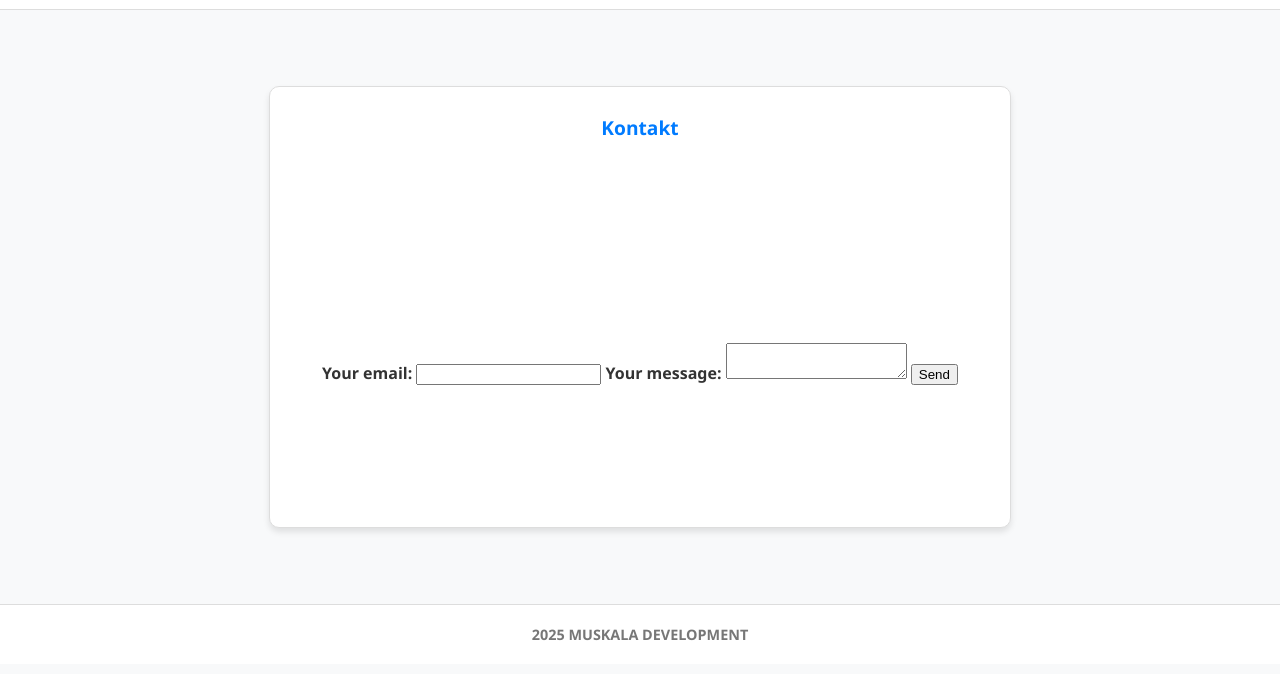
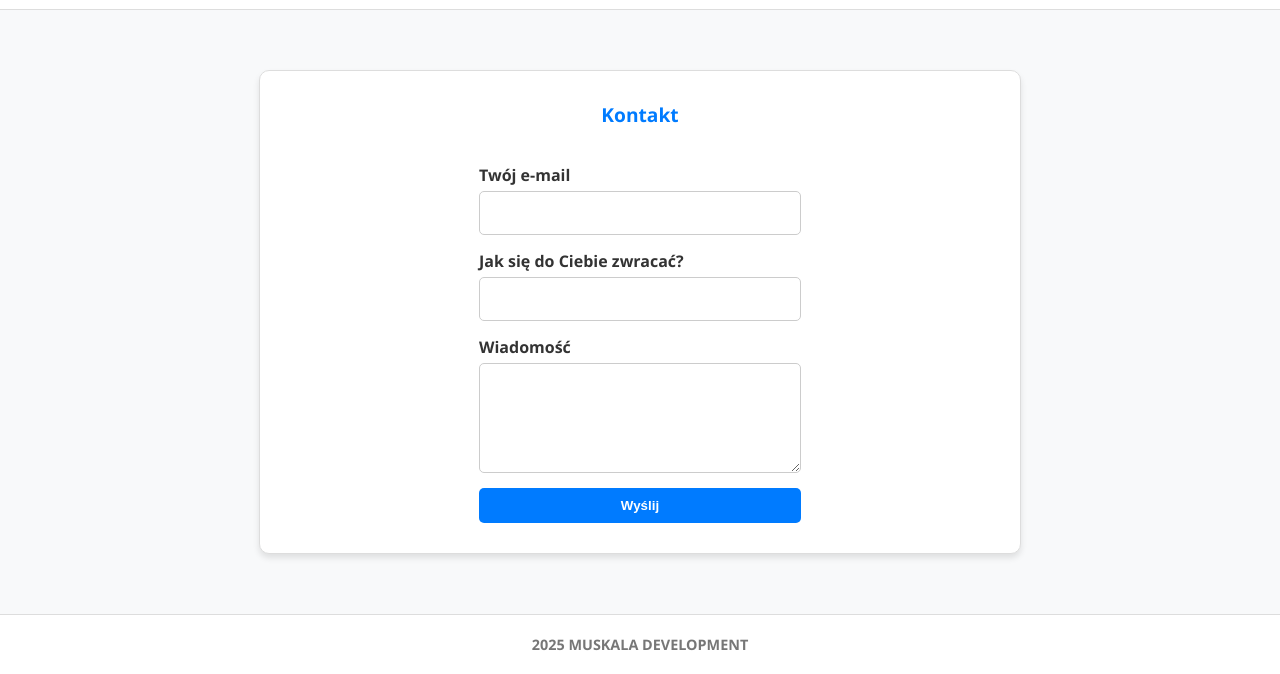
Before and after one commit to BAR7US/MuskalaDev-Home, a plain HTML site: page kontkat.html in a window 1280 px wide. Shown: the part 136-810 px from the top of the page. Drawn offline with Linux system fonts and the light colour scheme.

Commit message:
Final Site

```diff
--- a/css/kontakt.css
+++ b/css/kontakt.css
@@ -26,9 +26,9 @@ html, body {
   margin-right: 60px;
   box-shadow: rgba(0, 0, 0, 0.24) 0px 3px 8px;
 }
-  header img:hover{
+
+header img:hover {
   box-shadow: rgba(0, 0, 0, 0.24) 0px 3px 20px;
-
 }
 
 header h1 {
@@ -44,15 +44,14 @@ html, body {
   padding: 60px 20px;
 }
 
-
 .card {
   background-color: #fff;
   border: 1px solid #ddd;
   border-radius: 10px;
   box-shadow: 0 4px 6px rgba(0,0,0,0.1);
   width: 700px;
-    height: 400px;
-    padding: 20px;
+  height: auto;
+  padding: 30px;
   text-align: center;
   transition: transform 0.2s;
   display: flex;
@@ -81,21 +80,55 @@ html, body {
 .card h3 {
   font-size: 1.2rem;
   color: #007bff;
-    margin: 0 0 10px;
-    height: 40px;
+  margin: 0 0 20px;
   display: flex;
   align-items: center;
   justify-content: center;
 }
 
-  .card p {
-    font-size: 0.95rem;
-    margin: 0;
-    height: 120px;
+.card form {
   display: flex;
-    align-items: center;
-    justify-content: center;
-    text-align: center;
+  flex-direction: column;
+  width: 100%;
+  max-width: 500px;
+}
+
+.card label {
+  text-align: left;
+  margin-bottom: 5px;
+  font-weight: 600;
+  color: #333;
+}
+
+.card input,
+.card textarea {
+  width: 100%;
+  padding: 10px;
+  margin-bottom: 15px;
+  border: 1px solid #ccc;
+  border-radius: 5px;
+  font-family: 'Segoe UI', sans-serif;
+  font-size: 1rem;
+  width: 300px;
+}
+
+.card textarea {
+  resize: vertical;
+}
+
+.card button {
+  padding: 10px 20px;
+  background-color: #007bff;
+  border: none;
+  color: white;
+  font-weight: bold;
+  border-radius: 5px;
+  cursor: pointer;
+  transition: background-color 0.3s ease;
+}
+
+.card button:hover {
+  background-color: #0056b3;
 }
 
 .card a {
--- a/css/styles.css
+++ b/css/styles.css
@@ -56,14 +56,10 @@ html, body {
     height: 400px;
     padding: 20px;
     text-align: center;
-    transition: transform 0.2s;
-
     display: flex;
     flex-direction: column;
     justify-content: start;
     align-items: center;
-
-    /* Dodane animacje */
     opacity: 0;
     transform: translateY(30px);
     animation-name: fadeInUp;
@@ -72,7 +68,6 @@ html, body {
     animation-timing-function: ease-out;
   }
 
-  /* Definicja animacji */
   @keyframes fadeInUp {
     to {
       opacity: 1;
@@ -80,7 +75,6 @@ html, body {
     }
   }
 
-  /* Opóźnienia dla kolejnych kart */
   .card:nth-child(1) {
     animation-delay: 0.4s;
   }
@@ -92,10 +86,6 @@ html, body {
   }
   .card:nth-child(4) {
     animation-delay: 1s;
-  }
-
-  .card:hover {
-    transform: translateY(-5px);
   }
 
   .card h3 {
@@ -140,15 +130,3 @@ html, body {
     font-size: 0.9rem;
     color: #777;
   }
-
-  @media (max-width: 1100px) {
-    .cards {
-      grid-template-columns: repeat(2, 250px);
-    }
-  }
-
-  @media (max-width: 600px) {
-    .cards {
-      grid-template-columns: repeat(1, 250px);
-    }
-  }
--- a/kontkat.html
+++ b/kontkat.html
@@ -17,25 +17,19 @@
   <main>
       <div class="card">
         <h3> Kontakt</h3>
-        <br>
-        <br>
-        <br>
         <b>
         <p>
-            <form
-            action="https://formspree.io/f/mjkrkkbl"
-            method="POST"
-          >
-            <label>
-              Your email:
-              <input type="email" name="email">
-            </label>
-            <label>
-              Your message:
-              <textarea name="message"></textarea>
-            </label>
-            <!-- your other form fields go here -->
-            <button type="submit">Send</button>
+          <form action="https://formspree.io/f/mjkrkkbl" method="POST">
+            <label for="email">Twój e-mail</label>
+            <input type="email" name="email" id="email" required>
+
+            <label for="username">Jak się do Ciebie zwracać?</label>
+            <input type="text" name="username" id="username" required>
+
+            <label for="message">Wiadomość</label>
+            <textarea name="message" id="message" rows="4" required></textarea>
+
+            <button type="submit">Wyślij</button>
           </form>
       </div>
   </main>
```
Also changed, not shown: index.html (+1 -1 lines), opinie.html (added, +34 -0 lines). Lines whose indentation alone changed are shown as unchanged.
